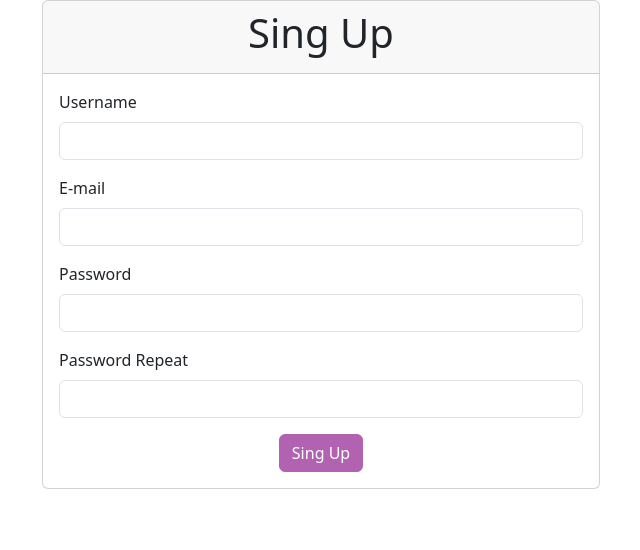
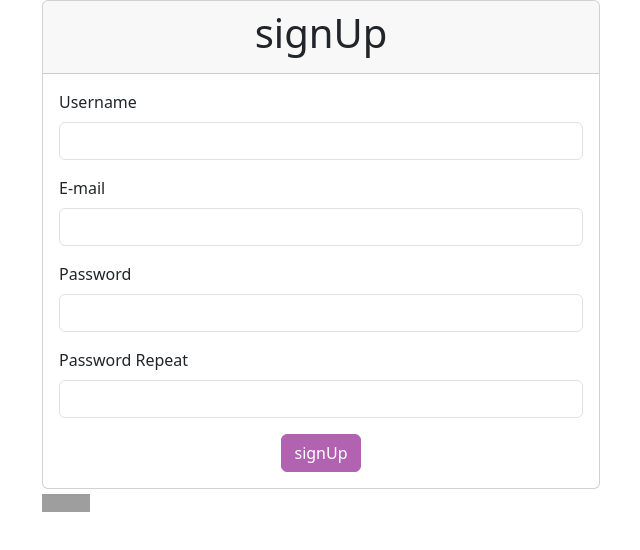
Before and after one commit to fairuza1/ercan-kara, a React (Vite) app in the folder frontend/: page / in a window 1280 px wide. Shown: the top 550 px of the page, without its empty margins (319-959 px from the left). Built offline with nearby package versions, Linux system fonts and the light colour scheme; grey boxes are pictures that could not be loaded.

Commit message:
burada kullanıcı isteğine göre dil desteği eklendi şuan için ingilizce ve türkçe dil desteği var ilerleyen zamanlarda isteğe göre diller eklenebilir

```diff
--- a/frontend/package.json
+++ b/frontend/package.json
@@ -12,8 +12,10 @@
   "dependencies": {
     "axios": "^1.7.2",
     "bootstrap": "^5.3.3",
+    "i18next": "^23.12.2",
     "react": "^18.3.1",
-    "react-dom": "^18.3.1"
+    "react-dom": "^18.3.1",
+    "react-i18next": "^15.0.0"
   },
   "devDependencies": {
     "@types/react": "^18.3.3",
--- a/frontend/src/assets/pages/SingUp/api.js
+++ b/frontend/src/assets/pages/SingUp/api.js
@@ -1,5 +1,9 @@
 import axios from "axios";
 
 export function singUp(body){
-    return axios.post('/api/v1/users',body);
+    return axios.post('/api/v1/users',body,{
+        headers:{
+            "Accept-Language":"tr"
+        }
+    });
 }
--- a/frontend/src/assets/pages/SingUp/index.jsx
+++ b/frontend/src/assets/pages/SingUp/index.jsx
@@ -1,6 +1,8 @@
 import { useEffect, useMemo, useState } from "react";
 import { singUp } from "./api";
 import { Input } from "./components/input";
+import { useTranslation } from "react-i18next";
+import { LanguageSelector } from "../../../shared/comoınents/LanguageSelector";
 
 export function SingUp() {
   const [username, setUsername] = useState();
@@ -11,6 +13,7 @@
   const [successMessage, setSuccessMessage] = useState();
   const [errors, setErrors] = useState({});
   const [generalError, setGeneralError] = useState();
+  const { t } = useTranslation();
 
   useEffect(() => {
     setErrors((lastErrors) => ({
@@ -53,7 +56,7 @@
       ) {
         setErrors(axiosError.response.data.validationErrors);
       } else {
-        setGeneralError("Beklenmeyen bir hata oluştu. Lütfen tekrar deneyin");
+        setGeneralError(t("genericError"));
       }
     } finally {
       setApiProgress(false);
@@ -62,8 +65,7 @@
 
   const passwordRepeatError = useMemo(() => {
     if (password && password !== passwordRepeat) {
-      console.log("always running");
-      return "Şifreler arasında uyuşmazlık var";
+      return t("passwordMismatch");
     }
     return "";
   }, [password, passwordRepeat]);
@@ -73,31 +75,31 @@
       <div className="col-lg-6 offset-lg-3 col-sm-8 offset-sm-2">
         <form className="card" onSubmit={onSubmit}>
           <div className="text-center card-header">
-            <h1>Sing Up</h1>
+            <h1>{t("signUp")}</h1>
           </div>
           <div className="card-body">
             <Input
               id="username"
-              label="Username"
+              label={t("username")}
               error={errors.username}
               onChange={(event) => setUsername(event.target.value)}
             />
             <Input
               id="email"
-              label="E-mail"
+              label={t("email")}
               error={errors.email}
               onChange={(event) => setEmail(event.target.value)}
             />
             <Input
               id="password"
-              label="Password"
+              label={t("password")}
               error={errors.password}
               onChange={(event) => setPassword(event.target.value)}
               type="password"
             />
             <Input
               id="passwordRepeat"
-              label="Password Repeat"
+              label={t("passwordRepeat")}
               error={passwordRepeatError}
               onChange={(event) => setPasswordRepeat(event.target.value)}
               type="password"
@@ -121,11 +123,12 @@
                     aria-hidden="true"
                   ></span>
                 )}
-                Sing Up
+                {t("signUp")}
               </button>
             </div>
           </div>
         </form>
+        <LanguageSelector />
       </div>
     </div>
   );
--- /dev/null
+++ b/frontend/src/locales/index.js
@@ -0,0 +1,20 @@
+import i18n from "i18next";
+import { initReactI18next } from "react-i18next";
+import en from "./translations/en.json"
+import tr from "./translations/tr.json"
+i18n.use(initReactI18next).init({
+  resources: {
+    en: {
+      translation: en
+    },
+    tr: {
+      translation:tr
+    },
+  },
+
+  fallbackLng: navigator.language,//tarayıcının dili ne ise öncelik olarak onu getirecektir
+
+  interpolation: {
+    escapeValue: false,
+  },
+});
--- /dev/null
+++ b/frontend/src/locales/translations/en.json
@@ -0,0 +1,9 @@
+{
+  "singUp": "Sign up",
+  "username": "Username",
+  "email": "E-mail",
+  "password": "Password",
+  "passwordRepeat": "Password Repeat",
+  "passwordMismatch": "password mismatch",
+  "genericError": "Unexpected error occurred. Please try again"
+}
--- /dev/null
+++ b/frontend/src/locales/translations/tr.json
@@ -0,0 +1,9 @@
+{
+  "signUp": "Kayıt Ol",
+  "username": "Kullanıcı Adı",
+  "email": "E-Posta",
+  "password": "Şifre",
+  "passwordRepeat": "Şifre Tekrarı",
+  "passwordMismatch": "şifreniz eşleşmiyor",
+  "genericError": "Beklenmeyen bir hata oluştu. Lütfen tekrar deneyin"
+}
--- a/frontend/src/main.jsx
+++ b/frontend/src/main.jsx
@@ -3,6 +3,7 @@
 //import App from './App.jsx'
 import { SingUp } from "./assets/pages/SingUp/index.jsx";
 import "./styles.scss";
+import "./locales";
 ReactDOM.createRoot(document.getElementById("root")).render(
   <React.StrictMode>
     <SingUp />
--- /dev/null
+++ b/frontend/src/shared/comoınents/LanguageSelector.jsx
@@ -0,0 +1,26 @@
+import { useTranslation } from "react-i18next";
+
+export function LanguageSelector() {
+  const { i18n } = useTranslation();
+  return (
+    <>
+      <img
+        role="button"
+        src="https://flagcdn.com/24x18/tr.png"
+        width="24"
+        height="18"
+        alt="Turkce"
+        onClick={() => i18n.changeLanguage("tr")}
+      ></img>
+
+      <img
+        role="button"
+        src="https://flagcdn.com/24x18/us.png"
+        width="24"
+        height="18"
+        alt="English"
+        onClick={() => i18n.changeLanguage("en")}
+      ></img>
+    </>
+  );
+}
```
Also changed, not shown: 1 other file (tests, documents, lock files or other folders).
